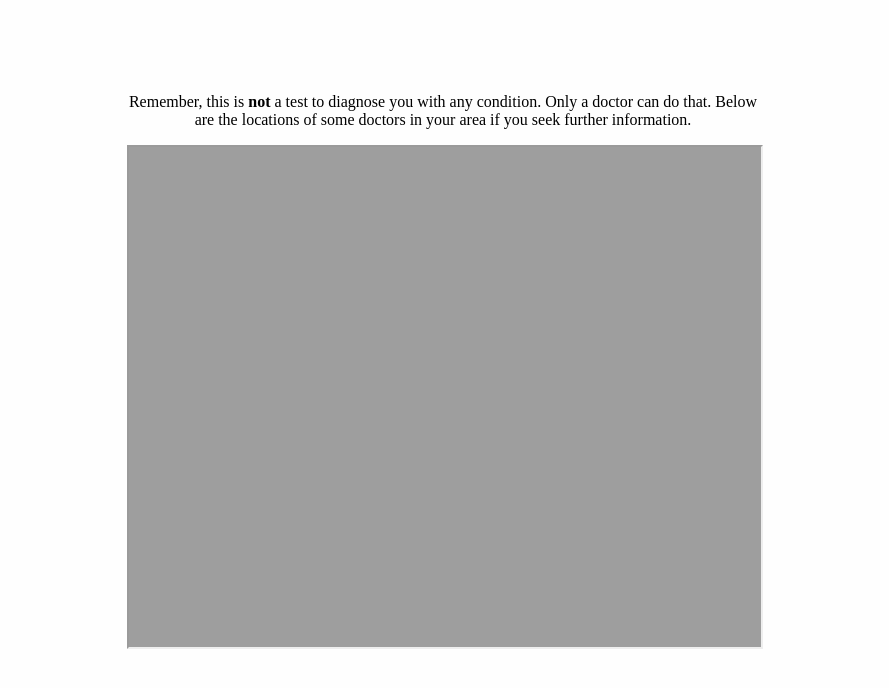
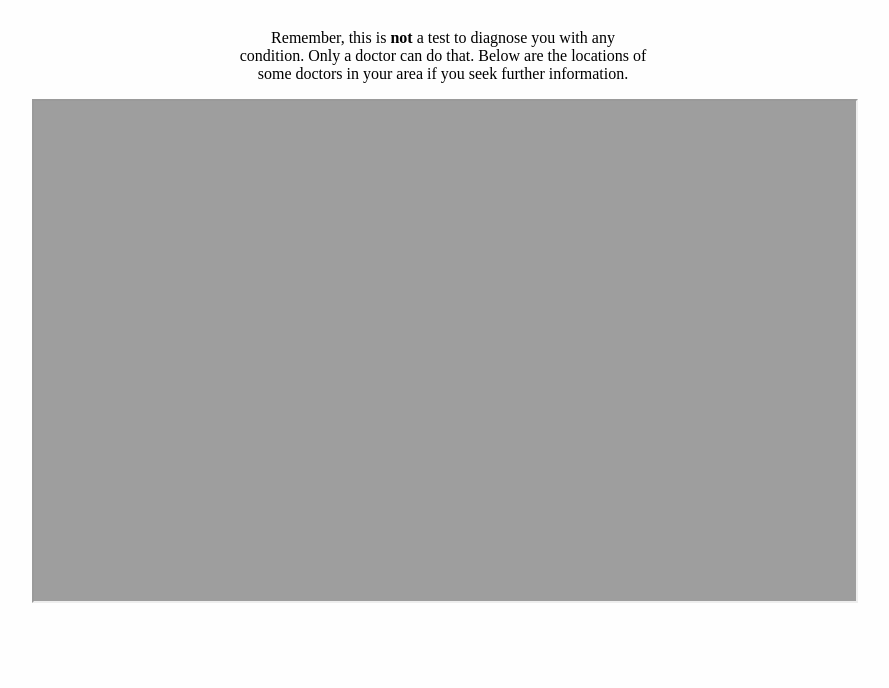
Before and after one commit to 43-MuGamma/DiagnosticScreeningTests, a plain HTML site: page src/results.html in a window 1280 px wide. Shown: the part 150-838 px from the top of the page, without its empty margins (197-1086 px from the left). After the commit the page ends 800 px from the top, so only its background shows below. Drawn offline with Linux system fonts and the light colour scheme; some packages are replaced by stand-ins of ours.

Commit message:
Made the map a little bigger

```diff
--- a/src/css/results_styles.css
+++ b/src/css/results_styles.css
@@ -8,23 +8,28 @@ h1 {
   font-weight: lighter;
   font-size: 3em;
   padding-bottom: 30px;
-  padding-top:30px;
+  padding-top: 30px;
 }
 
 #results {
   text-align: center;
   font-family: sans-serif;
   font-size: 1.3em;
-  width:50%;
+  width: 50%;
   margin-left: auto;
   margin-right: auto;
-  padding-bottom: 30px;
+}
+
+.disclaimer {
+  width: 50%;
+  margin-left: auto;
+  margin-right: auto;
 }
 
 #map {
   text-align: center;
   height: 600px;
-  width: 50%;
+  width: 65%;
   margin-left: auto;
   margin-right: auto;
 }
--- a/src/results.html
+++ b/src/results.html
@@ -11,9 +11,8 @@
 <body>
   <h1>Your results...</h1>
   <div id="results"></div>
-  <br>
   <div id="map">
-    <p>Remember, this is <b>not</b> a test to diagnose you with any condition. Only a doctor can do that. Below are the locations of some doctors in your area if you seek further information.</p>
+    <p class="disclaimer">Remember, this is <b>not</b> a test to diagnose you with any condition. Only a doctor can do that. Below are the locations of some doctors in your area if you seek further information.</p>
     <iframe src="map.html" width="100%" height="500"></iframe>
   </div>
 </body>
```
